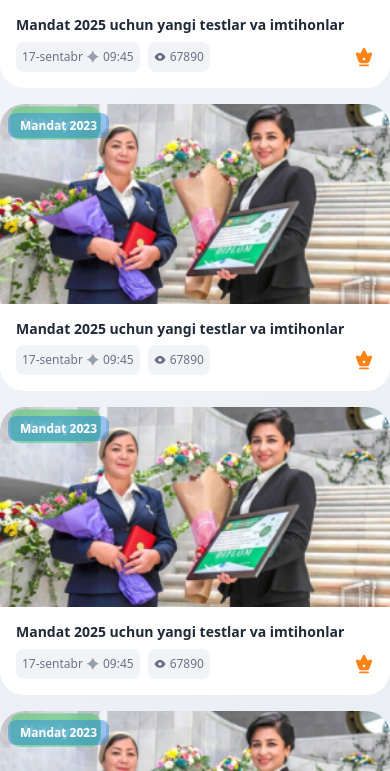
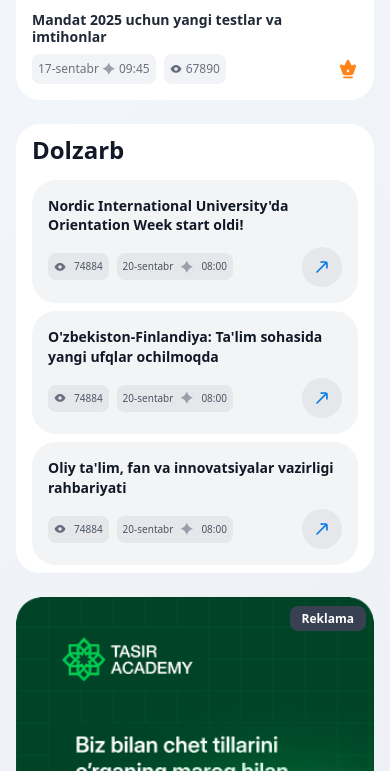
Before and after one commit to yahyobek0606/oliygoh-template, a website: page pages/index.html in a window 390 px wide. Shown: the part 1229-2000 px from the top of the page. Drawn offline with nearby package versions, Linux system fonts and the light colour scheme; files that its build step writes are made by us from their sources.

Commit message:
Update index.html

```diff
--- a/pages/index.html
+++ b/pages/index.html
@@ -273,7 +273,7 @@
   </div>
 
   <!-- Main Content -->
-  <div class="container mx-auto py-[24px]">
+  <div class="container mx-auto py-[24px] px-[16px] md:px-0">
     <div class="grid grid-cols-1 lg:grid-cols-4 gap-[24px]">
       <!-- Left Sidebar -->
       <aside class="hidden lg:block lg:col-span-1">
@@ -443,8 +443,8 @@
         </div>
 
         <!-- News Cards -->
-
-        <div id="news-grid" class="grid grid-cols-1 md:grid-cols-2 gap-[16px]">
+        <div id="news-grid">
+          <div class="grid grid-cols-1 md:grid-cols-2 gap-[16px]">
           <div class="news-card bg-white rounded-[24px] overflow-hidden relative" data-category="mandat"
             data-date="2024-09-17" data-title="Mandat 2025 uchun yangi testlar">
             <!-- Header with category badge and view count -->
@@ -521,6 +521,95 @@
               </div>
             </div>
           </div>
+          </div>
+
+          <!-- Dolzarb Section (Mobile) -->
+          <div class="lg:hidden mt-[24px] mb-[24px]">
+            <div class="bg-white rounded-[24px] py-[8px] px-[16px]">
+              <h3 class="font-bold text-gray-900 mb-[12px] text-[24px]">Dolzarb</h3>
+              <div class="space-y-[8px]">
+                <!-- News Item 1 -->
+                <div class="bg-gray-100 dark:bg-gray-800 rounded-[24px] p-[16px] cursor-pointer">
+                  <h4 class="font-semibold text-gray-900 dark:text-white mb-[12px] text-[14px] leading-[1.4]">
+                    Nordic International University'da Orientation Week start oldi!
+                  </h4>
+                  <div class="flex items-center justify-between">
+                    <div class="flex items-center space-x-[8px] text-[12px] text-gray-600 dark:text-gray-400">
+                      <div class="bg-gray-200 dark:bg-gray-700 flex items-center space-x-[8px] rounded-[8px] p-[6px]">
+                        <img src="../assets/icons/view.svg" alt="Views" class="w-[12px] h-[12px]">
+                        <span class="text-[10px]">74884</span>
+                      </div>
+                      <div class="bg-gray-200 dark:bg-gray-700 flex items-center space-x-[8px] rounded-[8px] p-[6px]">
+                        <span class="text-[10px]">20-sentabr</span>
+                        <img src="../assets/icons/caption.svg" alt="Caption" class="w-[12px] h-[12px]">
+                        <span class="text-[10px]">08:00</span>
+                      </div>
+                    </div>
+                    <div class="bg-gray-200 dark:bg-gray-700 w-[40px] h-[40px] rounded-full flex items-center justify-center">
+                      <img src="../assets/icons/arrow-up-right-01.svg" alt="Arrow Up Right" class="w-[20px] h-[20px]">
+                    </div>
+                  </div>
+                </div>
+                <!-- News Item 2 -->
+                <div class="bg-gray-100 dark:bg-gray-800 rounded-[24px] p-[16px] cursor-pointer">
+                  <h4 class="font-semibold text-gray-900 dark:text-white mb-[12px] text-[14px] leading-[1.4]">
+                    O'zbekiston-Finlandiya: Ta'lim sohasida yangi ufqlar ochilmoqda
+                  </h4>
+                  <div class="flex items-center justify-between">
+                    <div class="flex items-center space-x-[8px] text-[12px] text-gray-600 dark:text-gray-400">
+                      <div class="bg-gray-200 dark:bg-gray-700 flex items-center space-x-[8px] rounded-[8px] p-[6px]">
+                        <img src="../assets/icons/view.svg" alt="Views" class="w-[12px] h-[12px]">
+                        <span class="text-[10px]">74884</span>
+                      </div>
+                      <div class="bg-gray-200 dark:bg-gray-700 flex items-center space-x-[8px] rounded-[8px] p-[6px]">
+                        <span class="text-[10px]">20-sentabr</span>
+                        <img src="../assets/icons/caption.svg" alt="Caption" class="w-[12px] h-[12px]">
+                        <span class="text-[10px]">08:00</span>
+                      </div>
+                    </div>
+                    <div class="bg-gray-200 dark:bg-gray-700 w-[40px] h-[40px] rounded-full flex items-center justify-center">
+                      <img src="../assets/icons/arrow-up-right-01.svg" alt="Arrow Up Right" class="w-[20px] h-[20px]">
+                    </div>
+                  </div>
+                </div>
+                <!-- News Item 3 -->
+                <div class="bg-gray-100 dark:bg-gray-800 rounded-[24px] p-[16px] cursor-pointer">
+                  <h4 class="font-semibold text-gray-900 dark:text-white mb-[12px] text-[14px] leading-[1.4]">
+                    Oliy ta'lim, fan va innovatsiyalar vazirligi rahbariyati
+                  </h4>
+                  <div class="flex items-center justify-between">
+                    <div class="flex items-center space-x-[8px] text-[12px] text-gray-600 dark:text-gray-400">
+                      <div class="bg-gray-200 dark:bg-gray-700 flex items-center space-x-[8px] rounded-[8px] p-[6px]">
+                        <img src="../assets/icons/view.svg" alt="Views" class="w-[12px] h-[12px]">
+                        <span class="text-[10px]">74884</span>
+                      </div>
+                      <div class="bg-gray-200 dark:bg-gray-700 flex items-center space-x-[8px] rounded-[8px] p-[6px]">
+                        <span class="text-[10px]">20-sentabr</span>
+                        <img src="../assets/icons/caption.svg" alt="Caption" class="w-[12px] h-[12px]">
+                        <span class="text-[10px]">08:00</span>
+                      </div>
+                    </div>
+                    <div class="bg-gray-200 dark:bg-gray-700 w-[40px] h-[40px] rounded-full flex items-center justify-center">
+                      <img src="../assets/icons/arrow-up-right-01.svg" alt="Arrow Up Right" class="w-[20px] h-[20px]">
+                    </div>
+                  </div>
+                </div>
+              </div>
+            </div>
+          </div>
+
+          <!-- Advertisement Card (Mobile) -->
+          <div class="lg:hidden mb-[24px]">
+            <div class="bg-white rounded-[24px] overflow-hidden relative">
+              <div class="absolute top-[8px] right-[8px] z-10">
+                <span class="h-[26px] text-white px-[12px] py-[4px] rounded-[8px] text-[12px] font-semibold bg-gray-700 backdrop-blur-[12px]">Reklama</span>
+              </div>
+              <img src="../assets/ads.png" alt="Advertisement" class="w-full h-auto rounded-[24px]">
+            </div>
+          </div>
+
+          <!-- Continue with more news cards -->
+          <div class="grid grid-cols-1 md:grid-cols-2 gap-[16px]">
           <div class="news-card bg-white rounded-[24px] overflow-hidden relative" data-category="mandat"
             data-date="2024-09-17" data-title="Mandat 2025 uchun yangi testlar">
             <!-- Header with category badge and view count -->
```
